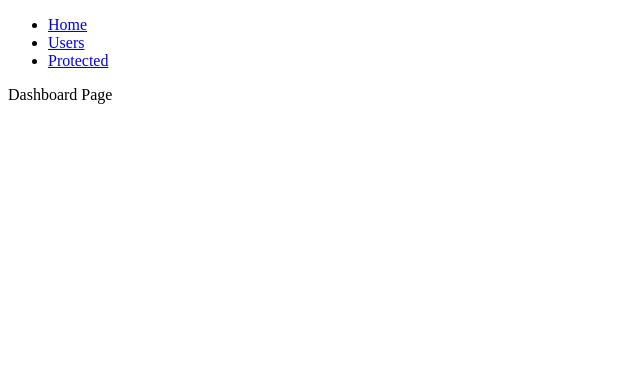
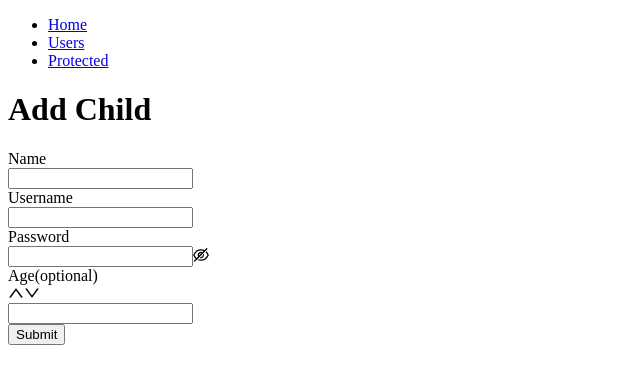
Before and after one commit to Jon-Nutman/kid-bucks-final, a React (Create React App) app in the folder client/: page /parent-dashboard in a window 1280 px wide. Shown: the top 384 px of the page, without its empty margins (0-640 px from the left). Built offline with nearby package versions, Linux system fonts and the light colour scheme.

Commit message:
added add child modal(not modal yet)

```diff
--- /dev/null
+++ b/client/src/features/parent/AddChildModal.js
@@ -0,0 +1,83 @@
+import React from "react"
+import { Form, Input, InputNumber, Button } from "antd"
+
+const layout = {
+  labelCol: {
+    span: 8,
+  },
+  wrapperCol: {
+    span: 16,
+  },
+}
+const validateMessages = {
+  required: "${label} is required!",
+  types: {
+    email: "${label} is not a valid email!",
+    number: "${label} is not a valid number!",
+  },
+  number: {
+    range: "${label} must be between ${min} and ${max}",
+  },
+}
+export default function AddChildModal() {
+  const onFinish = (values) => {
+    console.log(values)
+  }
+  return (
+    <div>
+      <h1>Add Child</h1>
+      <Form
+        {...layout}
+        name="nest-messages"
+        onFinish={onFinish}
+        validateMessages={validateMessages}
+      >
+        <Form.Item
+          name={["user", "name"]}
+          label="Name"
+          rules={[
+            {
+              required: true,
+            },
+          ]}
+        >
+          <Input />
+          <Form.Item
+            label="Username"
+            name="username"
+            rules={[{ required: true, message: "Please input your username!" }]}
+          >
+            <Input />
+          </Form.Item>
+
+          <Form.Item
+            label="Password"
+            name="password"
+            rules={[{ required: true, message: "Please input your password!" }]}
+          >
+            <Input.Password />
+          </Form.Item>
+        </Form.Item>
+
+        <Form.Item
+          name={["user", "age"]}
+          label="Age(optional)"
+          rules={[
+            {
+              type: "number",
+              min: 0,
+              max: 99,
+            },
+          ]}
+        >
+          <InputNumber />
+        </Form.Item>
+        <Form.Item wrapperCol={{ ...layout.wrapperCol, offset: 8 }}>
+          <Button type="primary" htmlType="submit">
+            Submit
+          </Button>
+        </Form.Item>
+      </Form>
+    </div>
+  )
+}
--- a/client/src/features/parent/ParentDashboardPage.js
+++ b/client/src/features/parent/ParentDashboardPage.js
@@ -1,9 +1,9 @@
 import React from 'react'
-
+import AddChildModal from './AddChildModal'
 export default function ParentDashboardPage() {
     return (
         <div>
-            Dashboard Page
+            <AddChildModal />
         </div>
     )
 }
```
